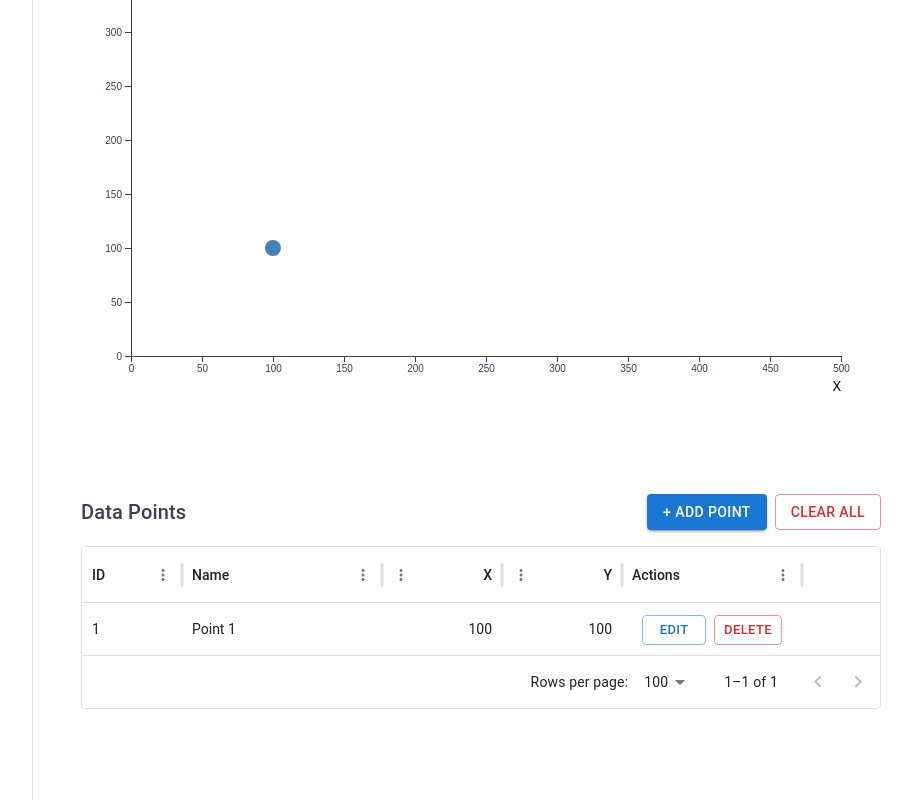
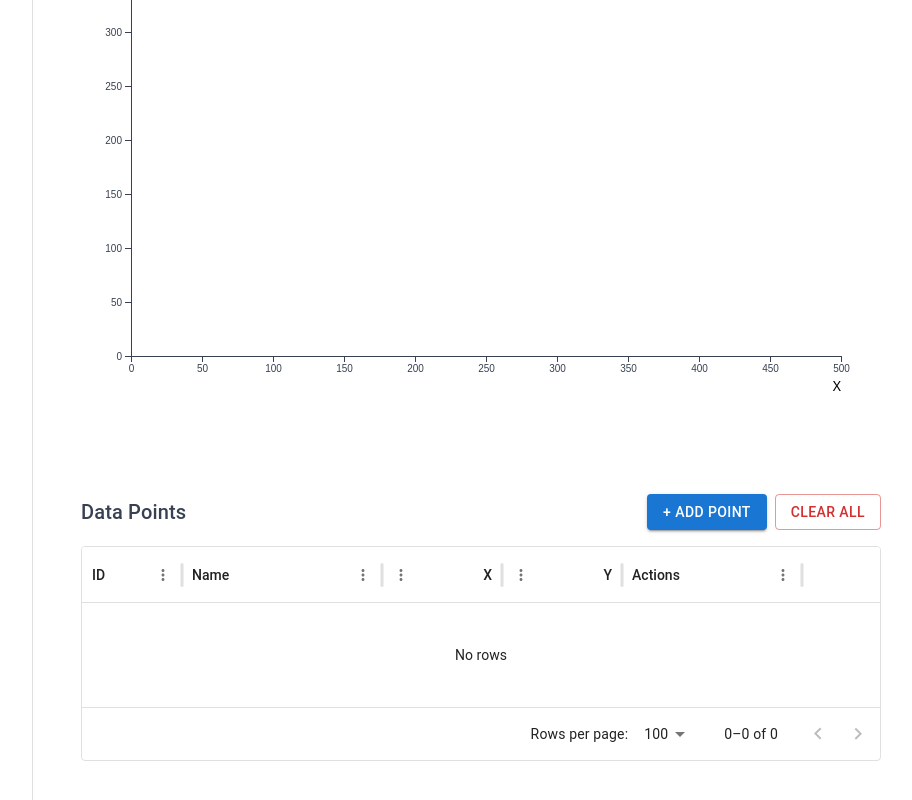
Before and after one commit to radhika757/Liquidity-Lock-Assignment, a React (Vite) app: page /dashboard in a window 1280 px wide. Shown: the part 406-1206 px from the top of the page, without its empty margins (63-975 px from the left). Built offline with nearby package versions, Linux system fonts and the light colour scheme; no server answers; sample sign-in values are in the browser's storage.

Commit message:
Fixed inline edit and adding points via chart

```diff
--- a/src/components/D3Chart.tsx
+++ b/src/components/D3Chart.tsx
@@ -75,24 +75,31 @@ export function D3Chart() {
       .attr("r", 8)
       .attr("fill", "steelblue")
       .call(
-        d3
-          .drag<SVGCircleElement, any>()
-          .on("drag", (event, d) => {
-            const newX = xScale.invert(event.x);
-            const newY = yScale.invert(event.y);
-            dispatch(updatePoint({ ...d, x: newX, y: newY }));
-          })
+        d3.drag<SVGCircleElement, any>().on("drag", (event, d) => {
+          const newX = xScale.invert(event.x);
+          const newY = yScale.invert(event.y);
+          dispatch(updatePoint({ ...d, x: newX, y: newY }));
+        })
       );
 
     // Double-click to add new points
     svg.on("dblclick", (event) => {
       const [mouseX, mouseY] = d3.pointer(event);
+
+      // Get the max existing ID and add 1
+      const maxId =
+        points.length > 0 ? Math.max(...points.map((p) => Number(p.id))) : 0;
+      const id = (maxId + 1).toString();
+
+      const name = `Point ${points.length + 1}`;
+
       const newPointObj = {
-        id: Date.now().toString(),
-        name: `Point ${points.length + 1}`,
+        id,
+        name,
         x: xScale.invert(mouseX),
         y: yScale.invert(mouseY),
       };
+
       dispatch(addPoint(newPointObj));
     });
   }, [points, dispatch]);
--- a/src/components/MinimalistLayout.tsx
+++ b/src/components/MinimalistLayout.tsx
@@ -93,7 +93,6 @@ export function MinimalistDashboard({
           {/* Data Table */}
           <Box mt={6}>
             <PointsTable
-              setPoints={setPoints}
               hoveredPointId={hoveredPointId}
               onPointHover={setHoveredPointId}
               handleAddPoint={handleAddPoint}
--- a/src/components/PointsTable.tsx
+++ b/src/components/PointsTable.tsx
@@ -12,7 +12,12 @@ import { useSelector, useDispatch } from "react-redux";
 import { DataGrid } from "@mui/x-data-grid";
 import type { GridColDef } from "@mui/x-data-grid";
 import type { AppDispatch, RootState } from "../store";
-import { addPoint, clearPoints, deletePoint, updatePoint } from "../store/pointsSlice";
+import {
+  addPoint,
+  clearPoints,
+  deletePoint,
+  updatePoint,
+} from "../store/pointsSlice";
 
 interface Point {
   id: string;
@@ -24,7 +29,6 @@ interface Point {
 interface PointsTableProps {
   editingPoint: Point | null;
   setEditingPoint: (point: Point | null) => void;
-  setPoints: (points: Point[]) => void;
   hoveredPointId: string | null;
   onPointHover: (id: string | null) => void;
   handleAddPoint: () => void;
@@ -37,7 +41,6 @@ interface PointsTableProps {
 export function PointsTable({
   editingPoint,
   setEditingPoint,
-  setPoints,
   hoveredPointId,
   onPointHover,
   addDialogOpen,
@@ -103,6 +106,21 @@ export function PointsTable({
     },
   ];
 
+  const getNextPointName = (points: Point[]) => {
+    const existingNumbers = points
+      .map((p) => {
+        const match = p.name.match(/Point (\d+)/);
+        return match ? parseInt(match[1], 10) : 0;
+      })
+      .filter((n) => n > 0);
+
+    let nextNumber = 1;
+    while (existingNumbers.includes(nextNumber)) {
+      nextNumber++;
+    }
+    return `Point ${nextNumber}`;
+  };
+
   const handleOpenAddDialog = (point?: Point) => {
     if (point) {
       setEditingPoint(point);
@@ -118,7 +136,14 @@ export function PointsTable({
     if (editingPoint) {
       dispatch(updatePoint({ id: editingPoint.id, ...newPoint }));
     } else {
-      dispatch(addPoint(newPoint));
+      const name = newPoint.name || getNextPointName(points);
+
+      // Compute the next ID
+      const maxId =
+        points.length > 0 ? Math.max(...points.map((p) => Number(p.id))) : 0;
+      const id = (maxId + 1).toString();
+
+      dispatch(addPoint({ id, name, x: newPoint.x, y: newPoint.y }));
     }
     setAddDialogOpen(false);
   };
--- a/src/store/pointsSlice.ts
+++ b/src/store/pointsSlice.ts
@@ -1,4 +1,3 @@
-// store/pointsSlice.ts
 import { createSlice } from "@reduxjs/toolkit";
 import type { PayloadAction } from "@reduxjs/toolkit";
 
@@ -11,39 +10,28 @@ export interface Point {
 
 interface PointsState {
   points: Point[];
-  nextId: number;
 }
 
 const initialState: PointsState = {
-  points: [{ id: "1", name: "Point 1", x: 100, y: 100 }],
-  nextId: 2,
+  points: [],
 };
 
 const pointsSlice = createSlice({
   name: "points",
   initialState,
   reducers: {
-    addPoint: (state, action: PayloadAction<{ name?: string; x: number; y: number }>) => {
-      const newPoint: Point = {
-        id: state.nextId.toString(),
-        name: action.payload.name || `Point ${state.nextId}`,
-        x: action.payload.x,
-        y: action.payload.y,
-      };
-      state.points.push(newPoint);
-      state.nextId += 1;
+    addPoint: (state, action: PayloadAction<Point>) => {
+      state.points.push(action.payload);
     },
     updatePoint: (state, action: PayloadAction<Point>) => {
-      state.points = state.points.map((p) =>
-        p.id === action.payload.id ? action.payload : p
-      );
+      const index = state.points.findIndex(p => p.id === action.payload.id);
+      if (index !== -1) state.points[index] = action.payload;
     },
     deletePoint: (state, action: PayloadAction<string>) => {
       state.points = state.points.filter(p => p.id !== action.payload);
     },
-    clearPoints: (state) => {
+    clearPoints: state => {
       state.points = [];
-      state.nextId = 1;
     },
   },
 });
```
